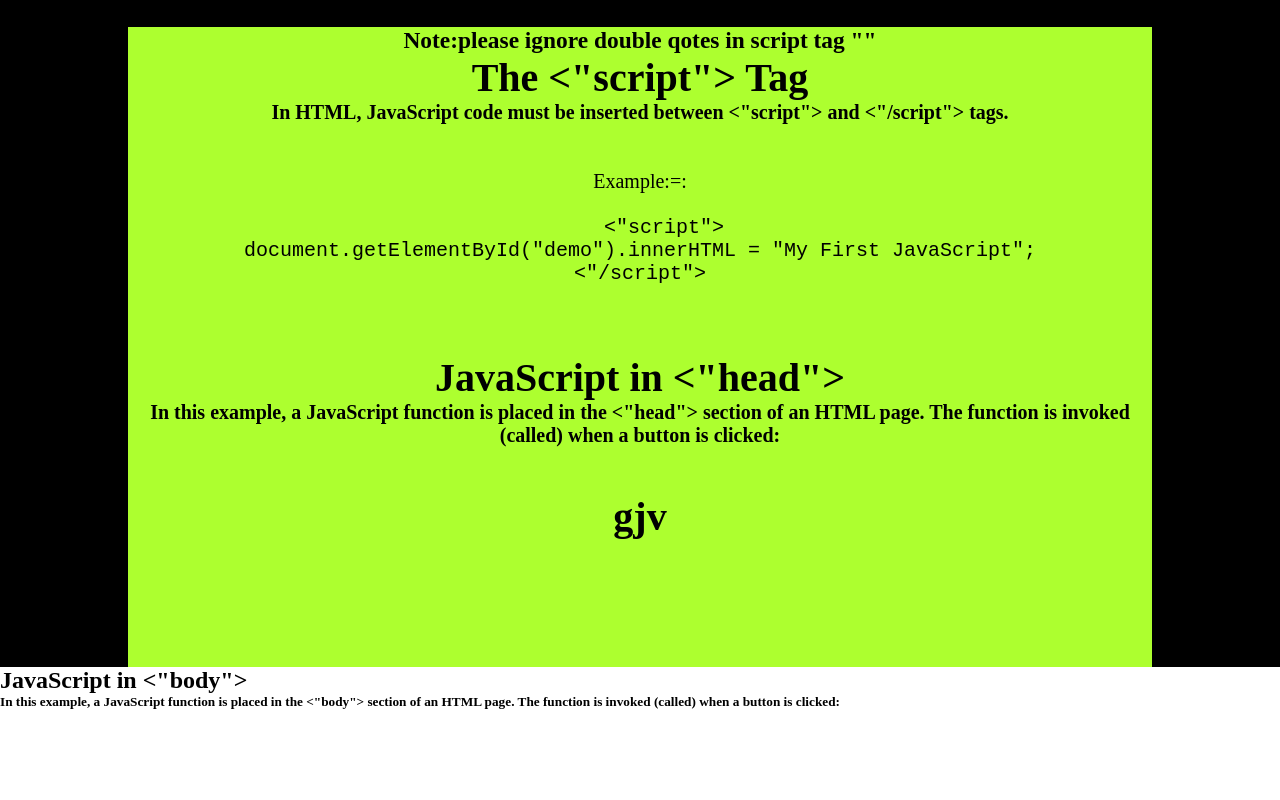
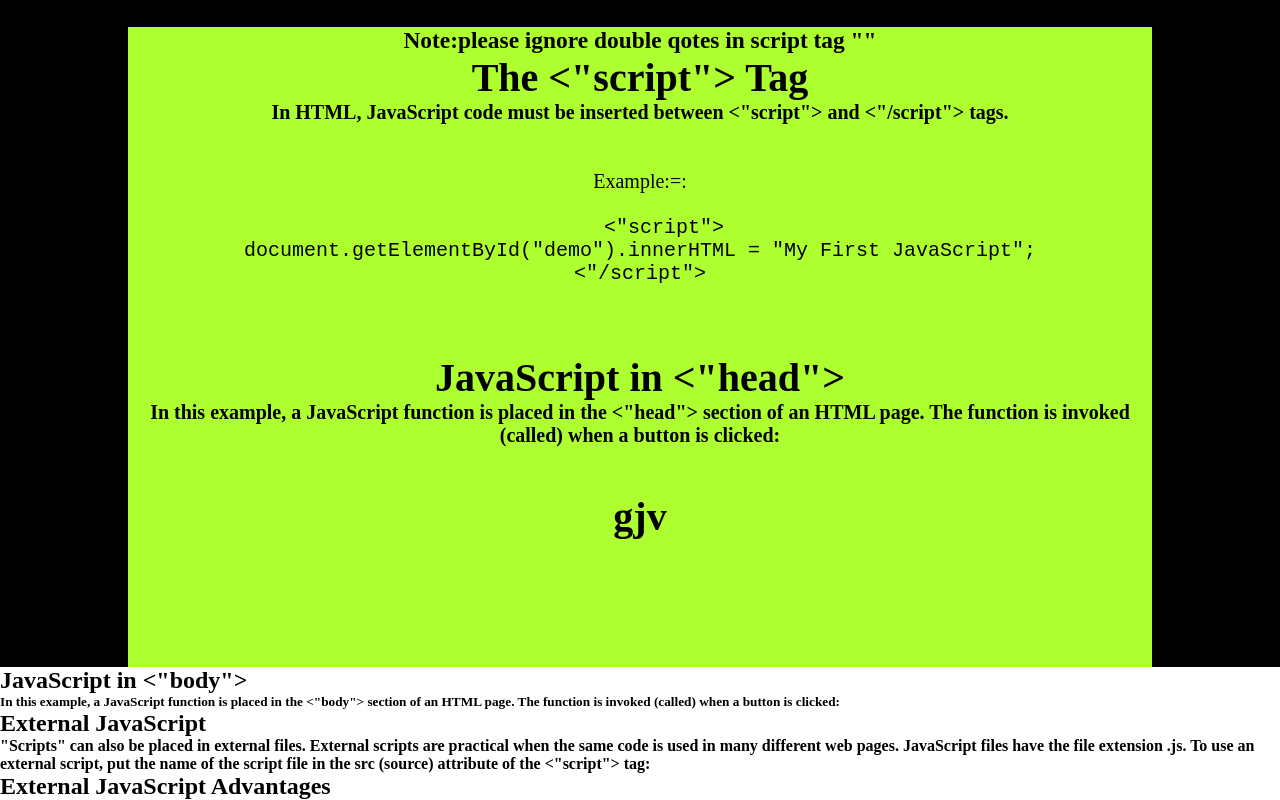
Before and after one commit to MuhammadEssa-514/JavaScript-Basic-Course, a plain HTML site: page index.html in a window 1280 px wide. Shown: the part 649-1449 px from the top of the page. Before the commit the page ends 1359 px from the top, so only its background shows below. Drawn offline with Linux system fonts and the light colour scheme.

Commit message:
kejwjiuhsfqw

```diff
--- a/index.html
+++ b/index.html
@@ -70,9 +70,18 @@ document.getElementById("demo").innerHTML = "My First JavaScript";
   <h5>  In this example, a JavaScript function is placed in the <"body"> section of an HTML page.
     The function is invoked (called) when a button is clicked:</h5>
 
+<h2>External JavaScript</h2>
+<h4>
+
+    "Scripts" can also be placed in external files.
+    External scripts are practical when the same code is used in many different web pages.
+    JavaScript files have the file extension .js.
+    To use an external script, put the name of the script file in the src (source) attribute of the <"script"> tag:</h4>
 
 
+<h2>External JavaScript Advantages</h2>
 
+<h4></h4>
 
 
 
```
